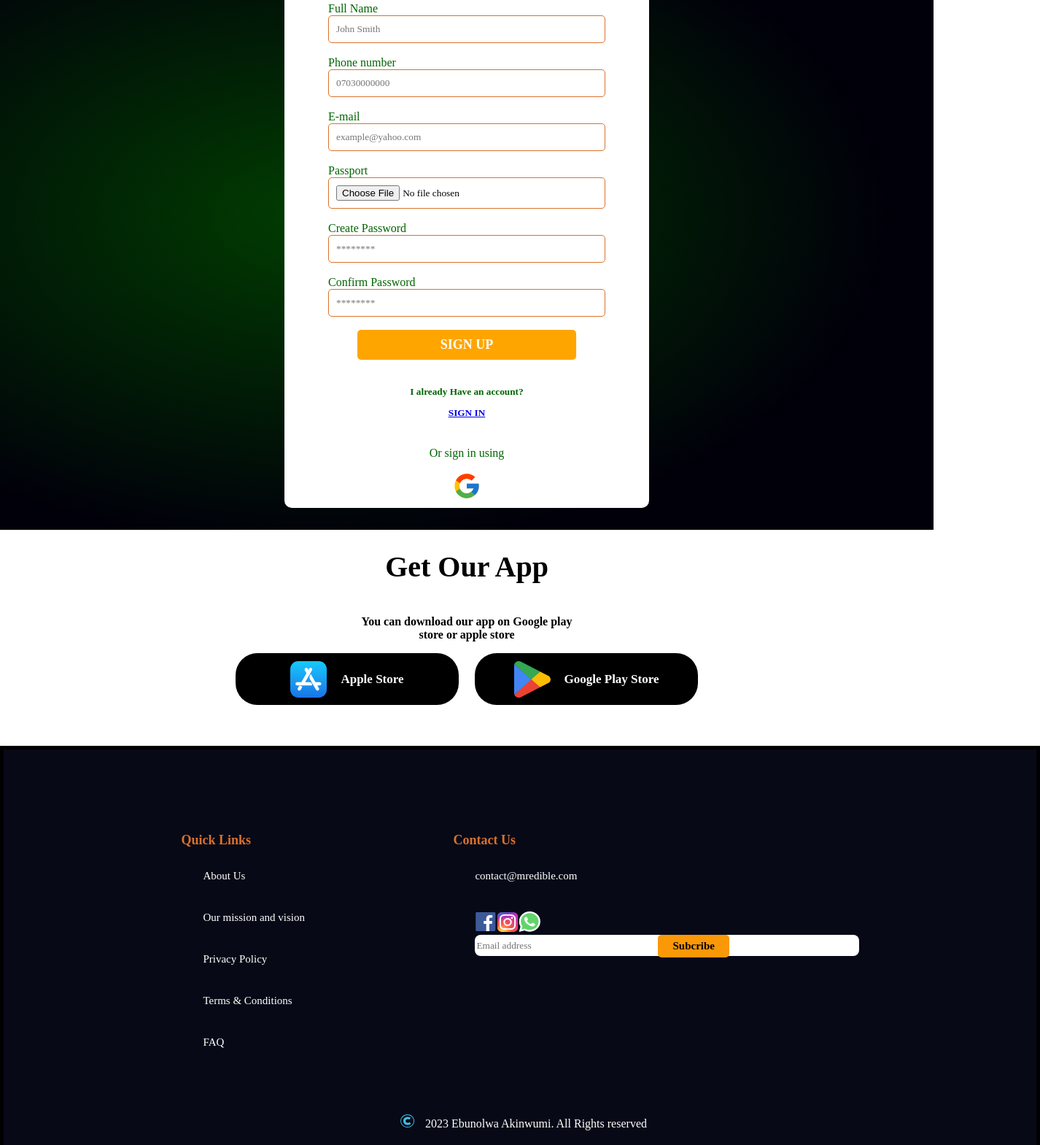
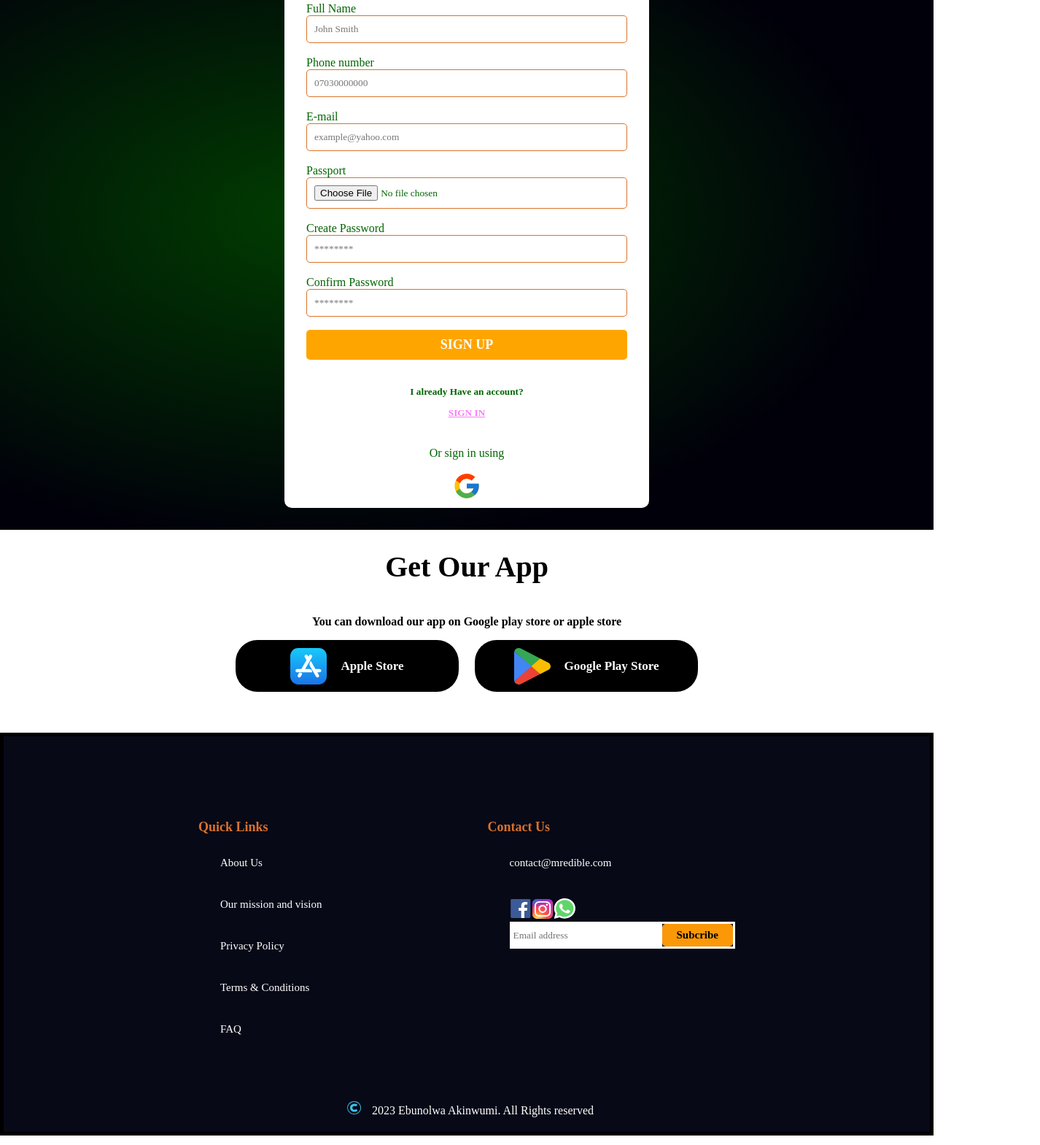
Before and after one commit to evawest-max/Mr-Edible, a React app: page /signup-page in a window 1280 px wide. Shown: the part 198-1767 px from the top of the page at 73% size, 1426 px wide, since content can reach past the window. Built offline with nearby package versions, Linux system fonts and the light colour scheme; some packages are replaced by stand-ins of ours.

Commit message:
responsive form

```diff
--- a/src/app-components/login/login.css
+++ b/src/app-components/login/login.css
@@ -51,8 +51,11 @@
 
     font-size: 40px;
 }
-.sign-up-button{
+/* .sign-up-button{
     color: blue;
+} */
+.sign-up-button div a{
+    color: rgb(248, 125, 248);
 }
 .login-container img{
     border-radius: 100%;
--- a/src/app-components/login/login.js
+++ b/src/app-components/login/login.js
@@ -87,7 +87,7 @@ function LoginPage() {
 
             <h5 className='sign-up-button'>
               <p>I dont Have an account?</p>
-              <div><NavLink to="/signup-page">SIGN UP</NavLink></div>
+              <div><Link to="/signup-page">SIGN UP</Link></div>
             </h5>
           </div>
         </div>
--- a/src/app-components/nav components/nav.js
+++ b/src/app-components/nav components/nav.js
@@ -54,11 +54,11 @@ function Navbar() {
         <img className="logo" src={mrEdible} alt="logo" />
       <div className="navcontainer">
         <nav>
-          <ul>
+
             <NavLink to="/vendors">Food Vendors</NavLink>
             <NavLink to="/special">Special Order</NavLink>
             <NavLink to="/track">Track Order</NavLink>
-          </ul>
+
         </nav>
       </div>
 
--- a/src/app-components/notfound/notfound.css
+++ b/src/app-components/notfound/notfound.css
@@ -2,6 +2,9 @@
     color: white;
     text-align: center;
     padding-top: 200px;
-    background: radial-gradient(61.32% 53.53% at 33.80% 48.98%, #050367 0%, #01000A 100%);
+    background: radial-gradient(61.32% 53.53% at 33.80% 48.98%, #036735 0%, #01000A 100%);
 
 }
+.notfound-container p a{
+    color: rgb(248, 125, 248);
+}
--- a/src/app-components/notfound/notfound.js
+++ b/src/app-components/notfound/notfound.js
@@ -8,7 +8,7 @@ function Notfound(){
 
             <div className="notfound-container">
                 <h1>This page was not found</h1>
-                <p>Please click on <Link to="/">Home Page</Link> to go back to home page</p>
+                <p>Please click on <Link to="/" className="notfoundLink">Home Page</Link> to go back to home page</p>
             </div>
         </div>
     )
--- a/src/app-components/signup/signup.css
+++ b/src/app-components/signup/signup.css
@@ -1,7 +1,8 @@
 #signup-container{
     background: radial-gradient(61.32% 53.53% at 33.80% 48.98%, rgb(1, 61, 1), #01000A 100%);
     padding: 20px 0px;
-
+    display: flex;
+    justify-content: center;
 }
 
 .signup-title{
@@ -15,9 +16,12 @@
     display: flex;
     flex-direction: column;
     text-align: center;
+    width: 90%;
+}
+.inputAndButtondiv{
+    margin: 0px 30px;
 }
 .signup-form{
-    margin: 0px 30px;
     display: flex;
     flex-direction: column;
 }
@@ -32,8 +36,11 @@
     outline: none;
     border-radius: 5px;
 }
+.RegisterationImageName{
+    color: white
+}
 .signup-button{
-    width: 300px;
+    width: 100%;
     align-self: center;
     background-color: orange;
     color: white;
@@ -41,12 +48,6 @@
     font-family: Raleway;
     padding: 10px 0px;
     border-radius: 5px;
-}
-.signup-option-picture{
-    width: fit-content;
-    align-self: center;
-
-    font-size: 40px;
 }
 .sign-up-button{
     color: White;
@@ -75,9 +76,10 @@
         background-color: white;
         border-radius: 10PX;
     }
+    .inputAndButtondiv{
+        margin: 0px 30px;
+    }
     .signup-form{
-
-        margin: 0px 60px;
         display: flex;
         flex-direction: column;
     }
@@ -90,8 +92,11 @@
         padding: 10px 10px;
         text-align: left;
     }
+    .RegisterationImageName{
+        color: darkgreen
+    }
     .signup-button{
-        width: 300px;
+        width: 100%;
         align-self: center;
         background-color: orange;
         color: white;
@@ -99,11 +104,6 @@
         font-family: Raleway;
         border-radius: 5px;
     }
-    .signup-option-picture{
-        width: fit-content;
-        align-self: center;
-        font-size: 40px;
-    }
     .sign-up-button div{
         color: blue;
         cursor: pointer;
--- a/src/app-components/signup/signup.js
+++ b/src/app-components/signup/signup.js
@@ -148,6 +148,7 @@ function Signup() {
         <div id='signup-Form-container'>
             <h3 className='signup-title'>CREATE AN ACCOUNT</h3>
             <p style={alerttextcolor}>{alerttext}</p>
+            <div className='inputAndButtondiv'>
               <form className='signup-form'>
                   <label>Full Name</label>
                   <input style={namebordercolor} onBlur={validatename} ref={nameref} type='text' placeholder='John Smith'/><br/>
@@ -156,13 +157,14 @@ function Signup() {
                   <label>E-mail</label>
                   <input style={emailbordercolor}onBlur={validateEmail} ref={emailref} type='email' placeholder='example@yahoo.com'/><br/>
                   <label>Passport</label>
-                <input ref={passportref} type='file' onChange={onimagechange}/><br/>
+                  <input className='RegisterationImageName' ref={passportref} type='file' onChange={onimagechange}/><br/>
                   <label>Create Password</label>
                   <input style={createpasswordbordercolor}onBlur={validateCreatePassword} ref={createpasswordref} type='password' placeholder='********'/><br/>
                   <label>Confirm Password</label>
                   <input style={confirmpasswordbordercolor} ref={confirmpasswordref} type='password' placeholder='********'/><br/>
               </form>
               <button onClick={registerUser} className='signup-button'><strong>SIGN UP</strong></button>
+            </div>
 
             <h5 className='sign-up-button'>
               <p>I already Have an account?</p>
--- a/src/footer-components/footer.css
+++ b/src/footer-components/footer.css
@@ -36,21 +36,28 @@
     font-weight: 700;
     line-height: normal;
 }
-.quick-links input{
+/* .quick-links input{
     width: 230px;
     height: 20px;
     border-radius: 8px;
     background: #FFF;
     padding-right: 0px;
     border: none;
-}
+} */
 .quick-links img{
     width: 20px;
 }
+.subscribe-container{
+    border: 3px solid;
+    display: flex;
+}
+.footer-input{
+    padding-right: 45px;
+    width: 100%;
+    border: none;
+}
 .footer-button{
-    position: absolute;
     background-color: #FA9807;
-    right: 33px;
     border-radius: 5px;
     padding: 5px 10px;
     font-family: Raleway;
@@ -113,21 +120,28 @@
         font-weight: 700;
         line-height: normal;
     }
-    .quick-links input{
+    /* .quick-links input{
         width: 230px;
         height: 20px;
         border-radius: 8px;
         background: #FFF;
         padding-right: 0px;
         border: none;
-    }
+    } */
     .quick-links img{
         width: 20px;
     }
+    .subscribe-container{
+        border: 3px solid;
+        display: flex;
+    }
+    .footer-input{
+        padding-right: 55px;
+        width: 100%;
+        border: none;
+    }
     .footer-button{
-        position: absolute;
         background-color: #FA9807;
-        right: 33px;
         border-radius: 5px;
         padding: 5px 10px;
         font-family: Raleway;
@@ -191,21 +205,28 @@
         font-weight: 700;
         line-height: normal;
     }
-    .quick-links input{
+    /* .quick-links input{
         width: 403px;
         height: 20px;
         border-radius: 8px;
         background: #FFF;
         padding-right: 0px;
         border: none;
-    }
+    } */
     .quick-links img{
         width: 20px;
     }
+    .subscribe-container{
+        border: 3px solid;
+        display: flex;
+    }
+    .footer-input{
+        padding-right: 65px;
+        width: 100%;
+        border: none;
+    }
     .footer-button{
-        position: absolute;
         background-color: #FA9807;
-        right: 33px;
         border-radius: 5px;
         padding: 5px 10px;
         font-family: Raleway;
@@ -233,7 +254,7 @@
 @media screen and (min-width:900px){
     .container{
         background: #070917;
-        width: 1426px;
+        /* width: 1426px; */
         margin: auto;
         margin-top: 56px;
         border: 5px solid;
@@ -269,27 +290,35 @@
         font-weight: 700;
         line-height: normal;
     }
-    .quick-links input{
+    /* .quick-links input{
         width: 2000px;
         height: 40px;
         border-radius: 8px;
         background: #FFF;
         padding-right: 0px;
-    }
+    } */
     .quick-links img{
         width: 30px;
     }
-    .footer-input{
+    /* .footer-input{
         max-width: 526.138px;
         max-height: 29px;
         border-radius: 8px;
         background: #FFF;
         padding-right: 360px;
+    } */
+    .subscribe-container{
+        border: 3px solid;
+        display: flex;
+    }
+    .footer-input{
+        padding-right: 40px;
+        width: 100%;
+        border: none;
+        outline: none;
     }
     .footer-button{
-        position: absolute;
         background-color: #FA9807;
-        right: 280px;
         border-radius: 5px;
         padding: 7px 20px;
         font-family: Raleway;
--- a/src/footer-components/footer.js
+++ b/src/footer-components/footer.js
@@ -27,7 +27,7 @@ function Footer(){
                             <a href="https://api.Whatsapp.com/send?phone=2347032397184&text=I%27m+having+an+issue+can+you+please+help+me+resolve+it"><img src={whatsapp} alt="whats app"/></a>
 
                         </div>
-                        <div >
+                        <div className="subscribe-container">
                             <input className="footer-input" type="text" placeholder="Email address"/>
                             <button className="footer-button"><b>Subcribe</b></button>
                         </div>
--- a/src/store-components/store.css
+++ b/src/store-components/store.css
@@ -22,14 +22,14 @@ h1{
     font-style: normal;
     font-weight: 600;
     line-height: normal;
-    width: 300px;
+    /* width: 300px; */
 }
 .store{
     display: flex;
     justify-content: center;
     background-color: black;
     color:  #FFF;
-    width: 135px;
+    /* width: 135px; */
     padding: 0px 10px;
     gap: 2px;
     font-family: Raleway;
```
Also changed, not shown: src/app-components/nav components/nav.css (+14 -14 lines). Lines whose indentation alone changed are shown as unchanged.
